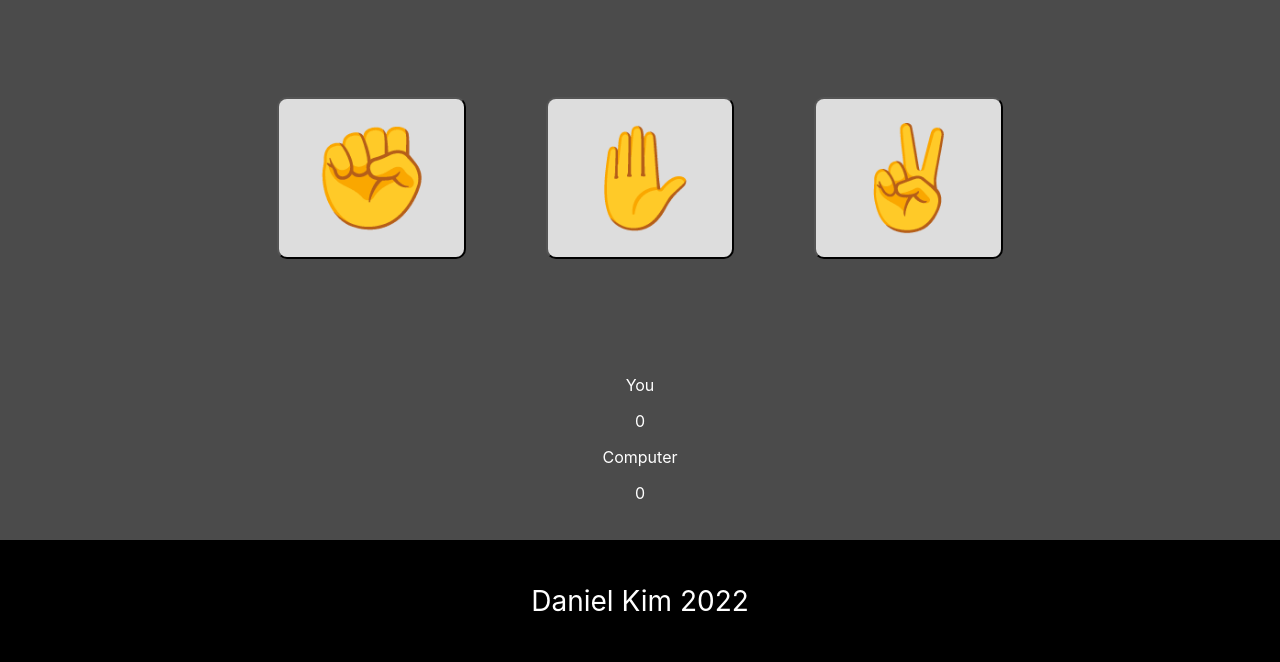
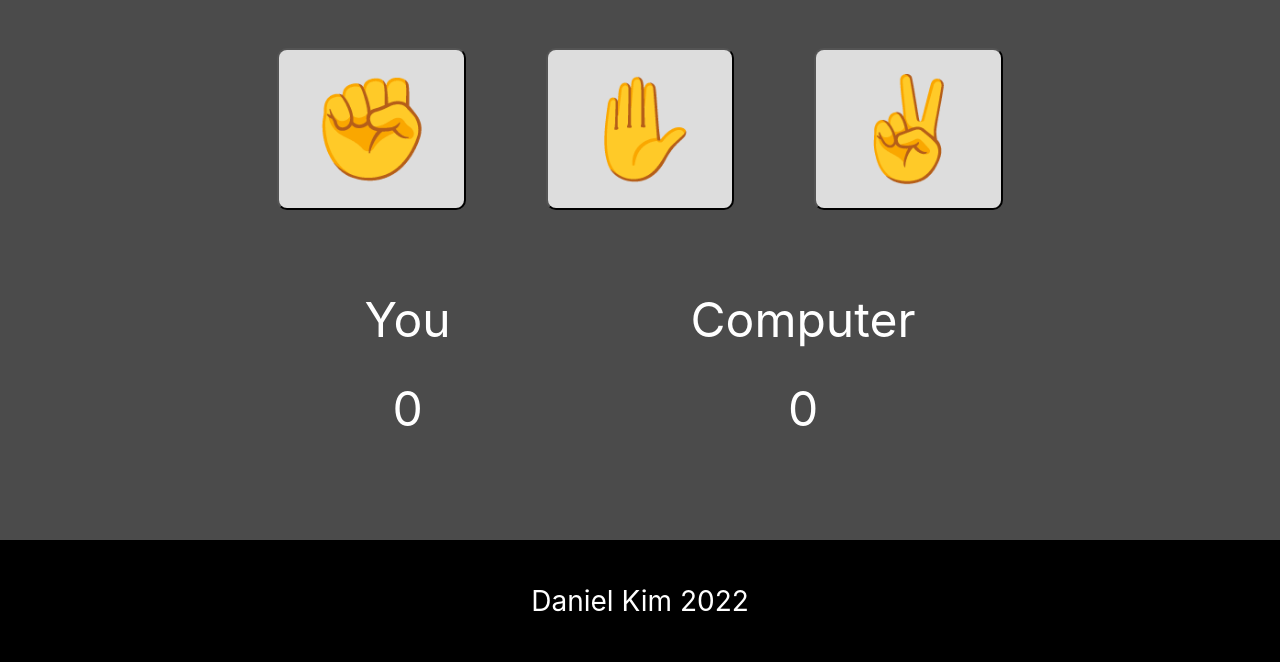
Before and after one commit to danielkim2711/rock-paper-scissors, a plain HTML site: page index.html in a window 1280 px wide. Shown: the part 412-1074 px from the top of the page. Drawn offline with Linux system fonts and the light colour scheme; a web font is replaced by a local one.

Commit message:
Redefine css styles

```diff
--- a/css/style.css
+++ b/css/style.css
@@ -49,7 +49,7 @@ section {
 }
 
 .text-container {
-  margin: 100px;
+  margin: 70px;
 }
 
 .text-container h2 {
@@ -63,7 +63,7 @@ section {
 /* Button */
 
 .game-container {
-  margin-bottom: 100px;
+  margin-bottom: 70px;
   height: 200px;
   display: flex;
   justify-content: center;
@@ -79,17 +79,21 @@ button {
   padding: 20px 30px;
 }
 
-/* Result */
+/* Scoreboard */
 
-.result {
+.scoreboard {
   display: flex;
   justify-content: center;
   align-items: center;
 }
 
-.result p {
+.scoreboard p {
   font-size: 48px;
-  margin: 0 100px;
+  margin: 0 120px 30px;
+}
+
+.result {
+  font-size: 36px;
 }
 
 /* Footer */
```
